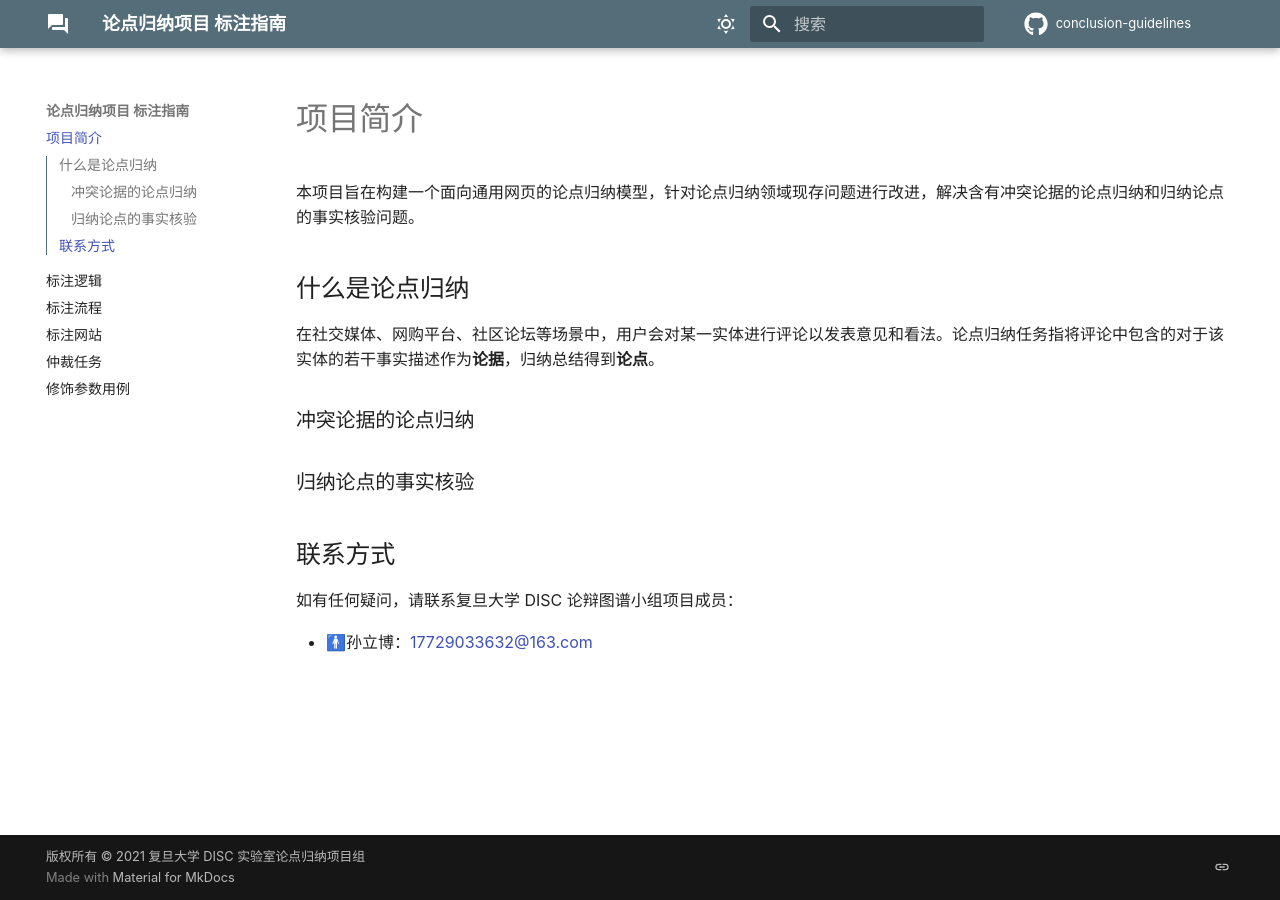
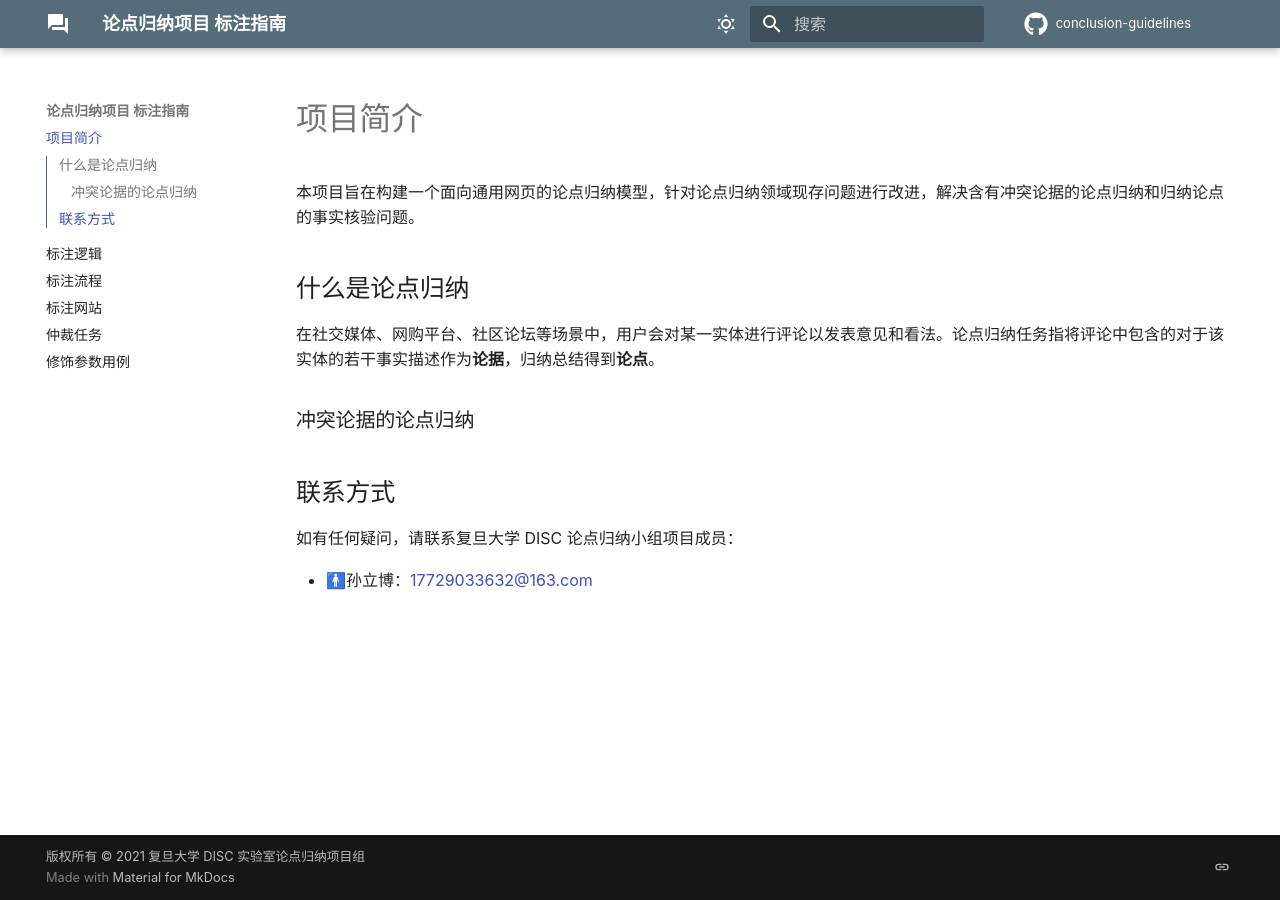
Before and after one commit to sunlibo2390/conclusion-guidelines, an MkDocs documentation site: the page built from docs/index.md, in a window 1280 px wide. Built offline with MkDocs 1.6.1 and Material for MkDocs 9.7.7, drawn with Linux system fonts in a browser that asks for light colours; comment, search, counter and statistics services are not loaded.

Commit message:
更改目录页

```diff
--- a/docs/index.md
+++ b/docs/index.md
@@ -10,12 +10,8 @@
 
 
 
-### 归纳论点的事实核验
-
-
-
 ## 联系方式
 
-如有任何疑问，请联系复旦大学 DISC 论辩图谱小组项目成员：
+如有任何疑问，请联系复旦大学 DISC 论点归纳小组项目成员：
 
 - 🚹孙立博：<17729033632@163.com>
--- a/mkdocs.yml
+++ b/mkdocs.yml
@@ -4,7 +4,7 @@ repo_name: conclusion-guidelines
 edit_uri: blob/main/docs/
 nav:
   - index.md
-  - logic.md
+  - tasks.md
   - process.md
   - website.md
   - adjudicate.md
```
Also changed, not shown: docs/tasks.md (renamed from docs/logic.md).
